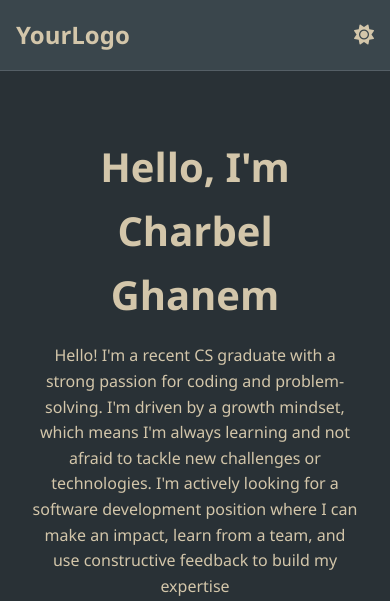
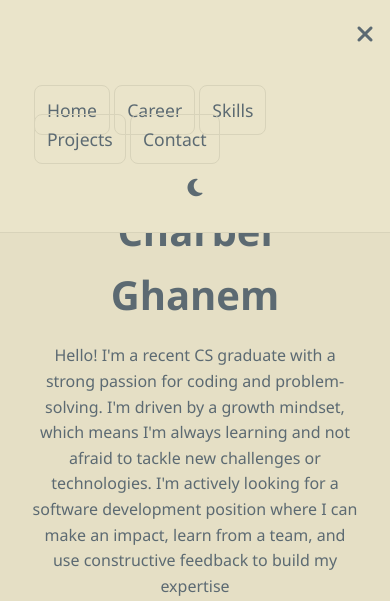
Before and after one commit to bmislol/bmislol.github.io, a plain HTML site: page index.html in a window 390 px wide. Both pictures are taken after a click on the button 366 px from the left and 35 px from the top of the page. Shown: the top 601 px of the page. Drawn offline with Linux system fonts and the light colour scheme; no server answers.

Commit message:
remove personal pic section and add simple logo

```diff
--- a/index.html
+++ b/index.html
@@ -11,7 +11,9 @@
 
     <header class="navbar">
         <div class="logo">
-            <a href="#">YourLogo</a> </div>
+            <a href="#" class="logo-box">CG</a>
+        </div>
+            <div class="nav-container">
                 <nav class="nav-links">
                     <a href="#home">Home</a>
                     <a href="#career">Career</a>
@@ -20,7 +22,13 @@
                     <a href="#contact">Contact</a>
                 </nav>
                 <button id="theme-toggle-btn">
-            <i class="fas fa-moon"></i> </button>
+                    <i class="fas fa-moon"></i>
+                </button>
+            </div>
+
+        <button id="hamburger-btn">
+            <i class="fas fa-bars"></i>
+        </button>
     </header>
 
     <main>
@@ -33,9 +41,6 @@
                     <a href="https://www.linkedin.com/in/ghanemch" target="_blank" title="LinkedIn"><i class="fab fa-linkedin-in"></i></a>
                     <a href="mailto:charbelghanem219@gmail.com" title="charbelghanem219@gmail.com"><i class="fas fa-envelope"></i></a>
                 </div>
-            </div>
-            <div class="hero-image">
-                <div class="placeholder-image">My Image Here</div>
             </div>
         </section>
 
--- a/script.js
+++ b/script.js
@@ -50,6 +50,34 @@ document.addEventListener("DOMContentLoaded", () => {
 
     fetchGitHubProjects();
 
+    const hamburgerBtn = document.getElementById('hamburger-btn');
+    const navContainer = document.querySelector('.nav-container');
+    const navLinks = document.querySelectorAll('.nav-links a');
+
+    hamburgerBtn.addEventListener('click', () => {
+        navContainer.classList.toggle('active');
+        const icon = hamburgerBtn.querySelector('i');
+        if (icon.classList.contains('fa-bars')) {
+            icon.classList.remove('fa-bars');
+            icon.classList.add('fa-times');
+        } else {
+            icon.classList.remove('fa-times');
+            icon.classList.add('fa-bars');
+        }
+
+});
+
+// Close menu when a link is clicked (on mobile)
+    navLinks.forEach(link => {
+        link.addEventListener('click', () => {
+            if (window.innerWidth <= 768) {
+                navContainer.classList.remove('active');
+                // Reset icon to bars
+                hamburgerBtn.querySelector('i').classList.add('fa-bars');
+                hamburgerBtn.querySelector('i').classList.remove('fa-times');
+            }
+        });
+    });
 });
 
 // --- GitHub Projects Loader ---
--- a/style.css
+++ b/style.css
@@ -52,6 +52,34 @@ main {
 
 /* 3. Section Layouts */
 
+/* --- Hamburger Menu Styles --- */
+#hamburger-btn {
+    display: none; /* Hidden on desktop */
+    background: none;
+    border: none;
+    color: var(--text-color);
+    font-size: 1.5rem;
+    cursor: pointer;
+}
+
+.nav-container {
+    display: flex; /* On desktop, just show everything in a row */
+    align-items: center;
+    gap: 1.5rem;
+}
+
+.logo-box {
+    border: 2px solid var(--heading-color);
+    padding: 0.25rem 0.5rem;
+    border-radius: 4px;
+    transition: all var(--transition-speed);
+}
+.logo-box:hover {
+    background-color: var(--accent-color);
+    border-color: var(--accent-color);
+    color: var(--bg-color);
+}
+
 /* --- Navbar --- */
 .navbar {
     display: flex;
@@ -98,12 +126,13 @@ main {
 
 /* --- Hero Section (Split Grid) --- */
 .hero-section {
-    display: grid;
-    grid-template-columns: 1fr 1fr; /* Two equal columns */
-    align-items: center;
-    gap: 2rem;
     padding: 4rem 0;
     min-height: 80vh;
+    /* We can also center the text if you like */
+    text-align: center;
+    display: flex;
+    flex-direction: column;
+    justify-content: center;
 }
 
 .hero-text h1 {
@@ -122,19 +151,6 @@ main {
 }
 .hero-contact a:hover {
     color: var(--accent-color);
-}
-
-.placeholder-image {
-    width: 100%;
-    height: 400px;
-    background-color: var(--card-bg);
-    border: 2px dashed var(--border-color);
-    border-radius: var(--border-radius);
-    display: flex;
-    align-items: center;
-    justify-content: center;
-    font-size: 1.2rem;
-    color: var(--text-color);
 }
 
 /* --- Career Section (Tabs) --- */
@@ -369,9 +385,71 @@ main {
     .navbar {
         padding: 1rem;
     }
-    .nav-links {
-        display: none;
+    #hamburger-btn {
+        display: block; /* Show hamburger on mobile */
+        z-index: 1001; /* Make sure it's above the slide-down menu */
     }
+    .nav-container {
+        /* This is the slide-down menu */
+        position: absolute;
+        top: 0;
+        left: 0;
+        right: 0;
+
+        background-color: var(--card-bg);
+        border-bottom: 1px solid var(--border-color);
+        padding: 6rem 1rem 2rem 1rem; /* Add padding for links */
+
+        /* Stack items vertically */
+        flex-direction: column;
+        align-items: center;
+        gap: 1.5rem;
+
+        /* Hide it by default */
+        opacity: 0;
+        visibility: hidden;
+        transform: translateY(-100%);
+        transition: transform var(--transition-speed), opacity var(--transition-speed), visibility var(--transition-speed);
+    }
+
+    .nav-container.active {
+        /* Show it when active */
+        opacity: 1;
+        visibility: visible;
+        transform: translateY(0);
+    }
+
+    /* ADD THIS BLOCK in its place */
+.nav-links {
+    flex-direction: column; /* Stack links */
+    align-items: stretch; /* Make children fill the width */
+    gap: 1rem; /* Slightly smaller gap between buttons */
+    width: 90%; /* Make the link container not touch the screen edges */
+}
+
+.nav-links a {
+    font-size: 1.1rem;
+    font-weight: 500;
+    margin: 0;
+    padding: 0.75rem; /* Add padding to make it "button-like" */
+    text-align: center;
+    border-radius: var(--border-radius);
+    border: 1px solid var(--border-color); /* Add a border */
+    transition: background-color var(--transition-speed), color var(--transition-speed);
+}
+
+.nav-links a:hover {
+    background-color: var(--accent-color);
+    border-color: var(--accent-color);
+}
+
+/* Add hover text color rules separately */
+[data-theme="light"] .nav-links a:hover {
+    color: #ffffff;
+}
+[data-theme="dark"] .nav-links a:hover {
+    color: var(--bg-color);
+}
 
     /* --- Hero Section Fix --- */
     .hero-section {
@@ -379,15 +457,6 @@ main {
         text-align: center;
         min-height: auto;
         padding: 2rem 0 4rem 0;
-    }
-
-    .hero-image {
-        max-width: 100%;
-        margin-top: 2rem;
-    }
-
-    .placeholder-image {
-        height: 250px;
     }
 
     .hero-contact {
```
Lines whose indentation alone changed are shown as unchanged.
